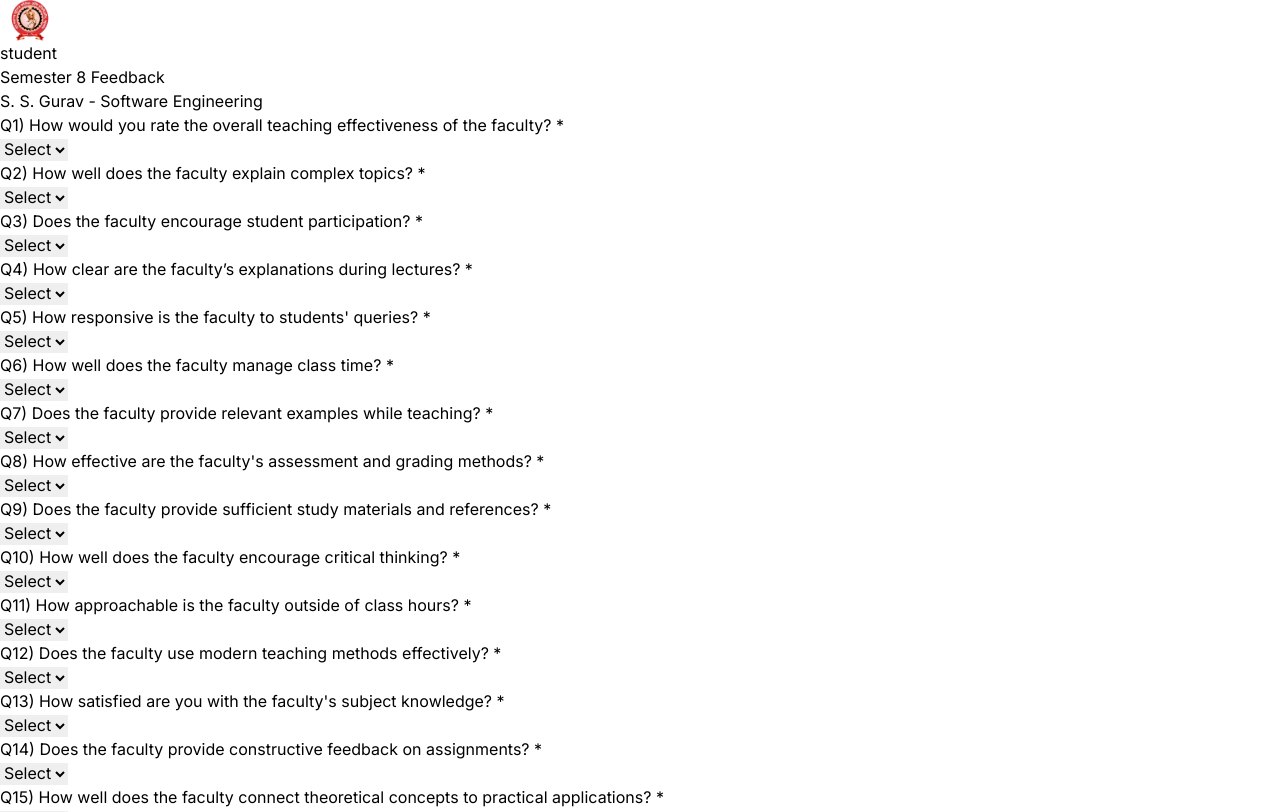
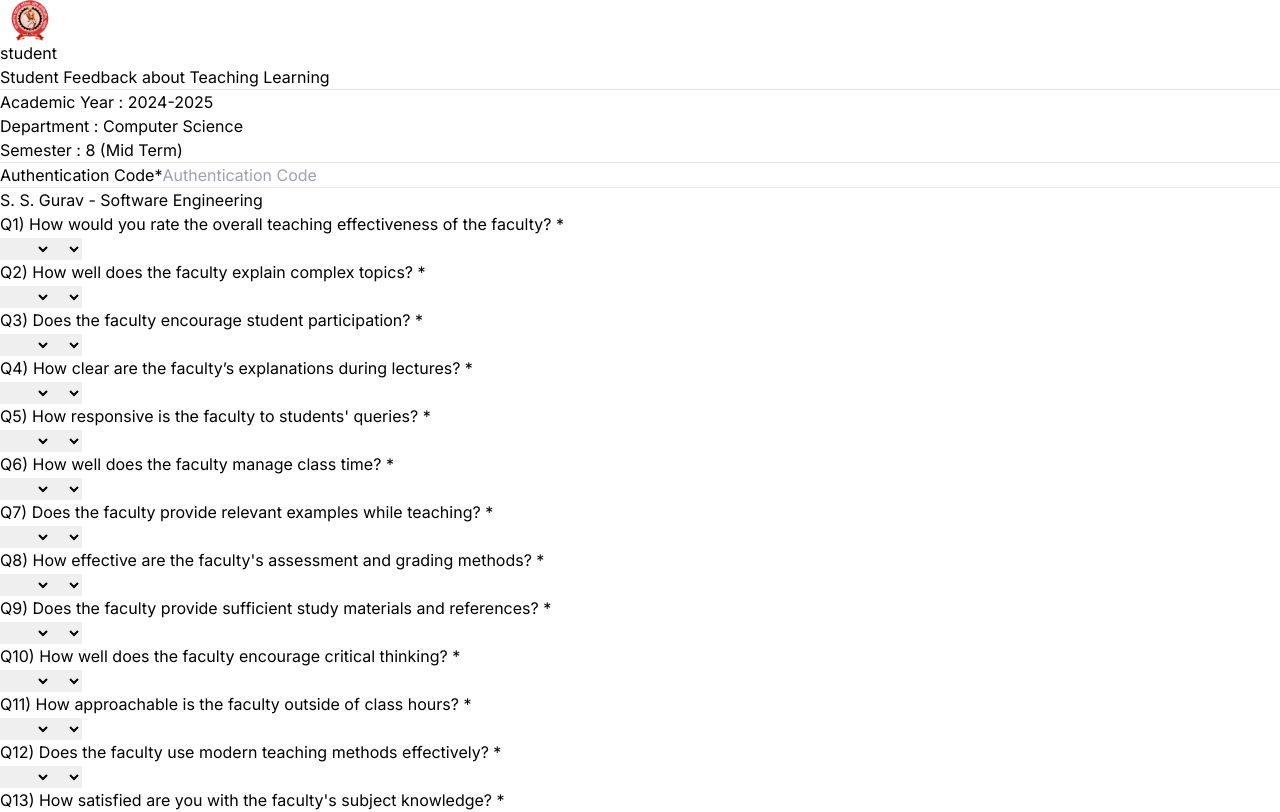
Before and after one commit to kiran2530/sgm-feedback-system, a Next.js app: page /f/1 in a window 1280 px wide. Shown: the top 812 px of the page. Built offline with nearby package versions, Linux system fonts and the light colour scheme.

Commit message:
updated student give feedback form

```diff
--- a/src/app/f/[feedbackId]/page.tsx
+++ b/src/app/f/[feedbackId]/page.tsx
@@ -1,17 +1,21 @@
 /* eslint-disable @typescript-eslint/no-unused-vars */
 "use client";
-import { useState } from "react";
+import { useState, useRef } from "react";
 import { useParams } from "next/navigation";
 import { useFeedback } from "@/context/FeedbackContext";
 
 export default function FeedbackPage() {
   const { feedbackId } = useParams();
   const { MOCK_DATA } = useFeedback();
+  const facultyRef = useRef<HTMLDivElement | null>(null);
 
   const feedback = MOCK_DATA.find((f) => f.id.toString() === feedbackId);
 
   const [responses, setResponses] = useState<{ [key: number]: number[] }>({});
   const [submitted, setSubmitted] = useState(false);
+  const [authenticationCode, setAuthenticationCode] = useState("");
+
+  const [nextFaculty, setNextFaculty] = useState(0);
 
   if (!feedback)
     return <div className="text-center text-red-500">Feedback not found!</div>;
@@ -24,9 +28,21 @@ export default function FeedbackPage() {
     setResponses((prev) => {
       const updatedResponses = { ...prev };
       if (!updatedResponses[facultyId]) updatedResponses[facultyId] = [];
-      updatedResponses[facultyId][questionId] = value; // Store ratings as numbers (1-5)
+      updatedResponses[facultyId][questionId] = value;
       return updatedResponses;
     });
+  };
+
+  const nextFacultySubmit = (facultyId: number) => {
+    let isValid = true;
+
+    feedback.questions.forEach((_, qIndex) => {
+      if (!responses[facultyId]?.[qIndex]) {
+        isValid = false;
+      }
+    });
+
+    return isValid;
   };
 
   const handleSubmit = () => {
@@ -60,17 +76,48 @@ export default function FeedbackPage() {
   };
 
   return (
-    <div className="min-h-screen bg-gray-100 flex flex-col items-center py-16 px-2 mt-8">
+    <div
+      className="min-h-screen bg-gray-100 flex flex-col items-center py-16 px-2 mt-8"
+      ref={facultyRef}
+    >
       {!submitted ? (
-        <div className="bg-white p-2 rounded-lg shadow-lg w-full max-w-2xl">
-          <h1 className="text-2xl font-bold text-center mb-6">
-            {feedback.title}
+        <div className="bg-white p-2 rounded-lg shadow-lg w-full max-w-2xl border border-black">
+          <h1 className="text-3xl font-bold text-center p-1">
+            Student Feedback about Teaching Learning
+          </h1>
+          <hr className="border-2 border-black" />
+
+          <h1 className="ml-4 mt-2">Academic Year : {feedback.academicYear}</h1>
+          <h1 className="ml-4">Department : {feedback.department}</h1>
+          <h1 className="ml-4">
+            Semester : {feedback.semester} ({feedback.term}){" "}
           </h1>
 
-          {feedback.faculties.map((faculty) => (
+          <hr className="border-1 border-black my-1" />
+
+          <div className="ml-4 mt-2 mb-6">
+            <label className="block text-lg font-semibold mb-1">
+              Authentication Code
+              <span className="text-red-500">*</span>
+            </label>
+            <input
+              type="text"
+              placeholder="Authentication Code"
+              required
+              className="w-full px-3 py-2 border rounded-md focus:ring-2 focus:ring-primary/20 border-gray-300"
+              value={authenticationCode}
+              onChange={(e) => setAuthenticationCode(e.target.value)}
+            ></input>
+          </div>
+
+          <hr className="border-2 border-black mb-6" />
+
+          {feedback.faculties.map((faculty, index) => (
             <div
               key={faculty.id}
-              className="mb-6 p-4 bg-gray-50 rounded-lg border border-gray-600"
+              className={`mb-6 p-1 sm:p-4 bg-gray-50 rounded-lg border border-gray-300 ${
+                nextFaculty !== index ? "hidden" : ""
+              }`}
             >
               <h2 className="font-semibold mb-1">
                 {faculty.name} -{" "}
@@ -79,15 +126,17 @@ export default function FeedbackPage() {
 
               <div className="border-t border-gray-600 my-4"></div>
 
-              <div className="pl-4">
+              <div className="sm:pl-4">
                 {feedback.questions.map((question, qIndex) => (
                   <div key={question.id} className="mb-3 flex justify-between ">
-                    <p className="text-sm font-medium w-4/5">
-                      {"Q"}{qIndex + 1}) {question.question}{" "}
+                    <p className="text-sm font-medium">
+                      {"Q"}
+                      {qIndex + 1}) {question.question}{" "}
                       <span className="text-red-500">*</span>
                     </p>
+                    <div className="flex gap-1 h-full ">
                       <select
-                      className=" p-1 border rounded-md"
+                        className="sm:p-1 border rounded-md text-sm border-gray-400"
                         value={responses[faculty.id]?.[qIndex] || ""}
                         onChange={(e) =>
                           handleResponseChange(
@@ -97,27 +146,94 @@ export default function FeedbackPage() {
                           )
                         }
                       >
-                      <option value="" disabled>
-                        Select
-                      </option>
+                        <option value=""></option>
                         {feedback.ratingOptions.map((option, optIndex) => (
-                        <option key={optIndex} value={optIndex + 1}>
+                          <option key={optIndex} value={option}
+                          className={`${responses?.[faculty.id]?.includes(option) ? 'hidden' : ''}`}
+                          >
                             {option}
                           </option>
                         ))}
                       </select>
+
+                      <select
+                        className="sm:p-1 border rounded-md text-sm border-gray-400"
+                        onChange={(e) => {
+                          // Logic goes here
+                        }}
+                      >
+                        <option value=""></option>
+                        {[1, 2, 3, 4, 5].map((option, optIndex) => (
+                          <option key={optIndex} value={option}>
+                            {option}
+                          </option>
+                        ))}
+                      </select>
+                    </div>
                   </div>
                 ))}
               </div>
             </div>
           ))}
 
+          <div className="flex justify-between">
+            <button
+              onClick={() => {
+                setNextFaculty(nextFaculty - 1);
+
+                // Scroll to the faculty section smoothly
+                if (facultyRef.current) {
+                  facultyRef.current.scrollIntoView({
+                    behavior: "smooth",
+                    block: "start",
+                  });
+                }
+              }}
+              className={`text-white px-4 py-2 rounded-md  transition ${
+                nextFaculty == 0
+                  ? "bg-gray-600"
+                  : "bg-blue-600 hover:bg-blue-500"
+              } ${nextFaculty == 0 ? "cursor-not-allowed" : "bg-blue-600"}`}
+              disabled={nextFaculty == 0}
+            >
+              Previous Faculty
+            </button>
+
+            {nextFaculty != feedback.faculties.length - 1 ? (
+              <button
+                onClick={() => {
+                  if (nextFacultySubmit(feedback.faculties[nextFaculty].id)) {
+                    setNextFaculty((prev) => prev + 1);
+
+                    // Scroll smoothly to the next faculty section
+                    if (facultyRef.current) {
+                      facultyRef.current.scrollIntoView({
+                        behavior: "smooth",
+                        block: "start",
+                      });
+                    }
+                  } else {
+                    alert("Please answer all questions before proceeding!");
+                  }
+                }}
+                className={`text-white px-4 py-2 rounded-md transition ${
+                  nextFaculty === feedback.faculties.length - 1
+                    ? "bg-gray-600 cursor-not-allowed"
+                    : "bg-blue-600 hover:bg-blue-500"
+                }`}
+                disabled={nextFaculty === feedback.faculties.length - 1}
+              >
+                Next Faculty
+              </button>
+            ) : (
               <button
                 onClick={handleSubmit}
-            className="w-full bg-blue-600 text-white px-4 py-2 rounded-md hover:bg-blue-500 transition"
+                className="bg-blue-600 text-white px-4 py-2 rounded-md hover:bg-blue-500 transition"
               >
                 Submit
               </button>
+            )}
+          </div>
         </div>
       ) : (
         <div className="w-full max-w-3xl bg-white p-2 rounded-lg shadow-lg">
--- a/src/components/Navbar.tsx
+++ b/src/components/Navbar.tsx
@@ -101,6 +101,7 @@ const Navbar = () => {
   const [faculties, setFaculties] = useState<
     { name: string; subject: string }[]
   >([]);
+  const [term, setTerm] = useState("");
 
   useEffect(() => {
     const currentYear = new Date().getFullYear();
@@ -131,6 +132,7 @@ const Navbar = () => {
       department,
       class: classLevel, // Ensure key matches existing structure
       semester,
+      term,
       title: feedbackName, // Assuming title corresponds to feedbackName
       date,
       faculties: faculties.map((faculty) => ({
@@ -451,6 +453,24 @@ const Navbar = () => {
                 </select>
               </div>
 
+              {/* Select Term */}
+              <div className="sm:w-[50%]">
+                <label className="block text-lg font-semibold mb-1">
+                  Select Term
+                </label>
+                <select
+                  className="w-full px-3 py-2 border rounded-md focus:ring-2 focus:ring-primary/20 border-gray-300"
+                  value={term}
+                  onChange={(e) => setTerm(e.target.value)}
+                >
+                  <option value="" disabled>
+                    Select
+                  </option>
+                  <option value="Mid Term">Mid Term</option>
+                  <option value="End Term">End Term</option>
+                </select>
+              </div>
+
               {/* Faculty & Subject Section */}
               <h3 className="text-lg font-semibold">Faculty & Subjects</h3>
               {faculties.map((faculty, index) => (
--- a/src/context/FeedbackContext.tsx
+++ b/src/context/FeedbackContext.tsx
@@ -35,6 +35,7 @@ interface Feedback {
   department: string;
   class: string;
   semester: string;
+  term: string;
   title: string;
   date: string;
   faculties: Faculties[];
@@ -50,6 +51,7 @@ const MOCK_DATA_Initial: Feedback[] = [
     department: "Computer Science",
     class: "Final Year",
     semester: "8",
+    term: "Mid Term",
     title: "Semester 8 Feedback",
     date: "2024-02-15",
     faculties: [
@@ -216,6 +218,7 @@ const MOCK_DATA_Initial: Feedback[] = [
     department: "Computer Science",
     class: "Third Year",
     semester: "6",
+    term: "Mid Term",
     title: "Semester 6 Feedback",
     date: "2024-02-14",
     faculties: [
@@ -364,6 +367,7 @@ const MOCK_DATA_Initial: Feedback[] = [
     department: "Mechanical",
     class: "Final Year",
     semester: "8",
+    term: "Mid Term",
     title: "Semester 8 Feedback",
     date: "2024-02-13",
     faculties: [
@@ -494,6 +498,7 @@ const MOCK_DATA_Initial: Feedback[] = [
     department: "Electrical",
     class: "Third Year",
     semester: "6",
+    term: "Mid Term",
     title: "Semester 6 Feedback",
     date: "2024-02-12",
     faculties: [
@@ -624,6 +629,7 @@ const MOCK_DATA_Initial: Feedback[] = [
     department: "Civil",
     class: "Second Year",
     semester: "4",
+    term: "Mid Term",
     title: "Semester 4 Feedback",
     date: "2024-02-11",
     faculties: [
```
Also changed, not shown: src/app/page.tsx (+30 -11 lines). Lines whose indentation alone changed are shown as unchanged.
